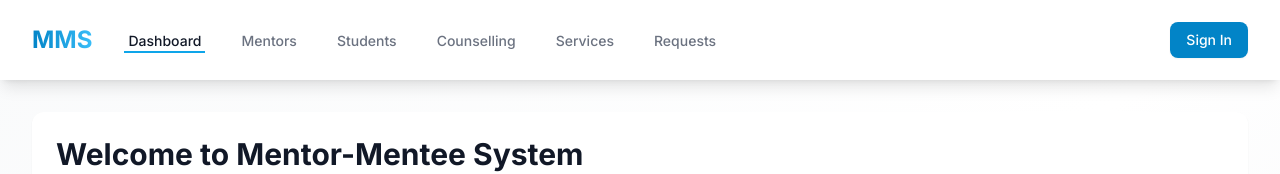
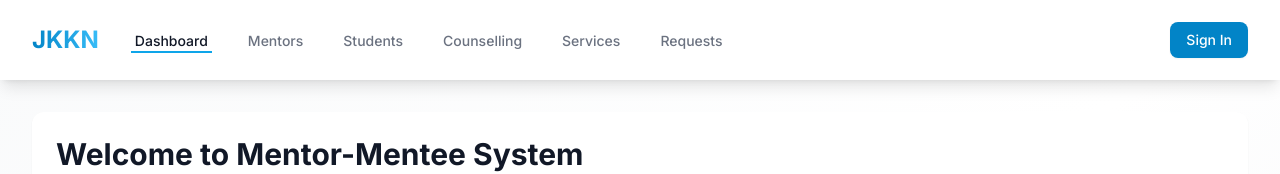
Before and after one commit to Karthikentrepreneur/jkkn, a Next.js app: page / in a window 1280 px wide. Shown: the top 174 px of the page. Built offline with nearby package versions, Linux system fonts and the light colour scheme.

Commit message:
Update ClientLayout.tsx

```diff
--- a/src/components/ClientLayout.tsx
+++ b/src/components/ClientLayout.tsx
@@ -24,7 +24,7 @@ export default function ClientLayout({ children }: { children: React.ReactNode }
             <div className="flex items-center">
               <div className="flex-shrink-0 flex items-center">
                 <span className="text-2xl font-bold bg-gradient-to-r from-primary-600 to-primary-400 bg-clip-text text-transparent">
-                  MMS
+                  JKKN
                 </span>
               </div>
               <div className="hidden sm:ml-8 sm:flex sm:space-x-8">
```
